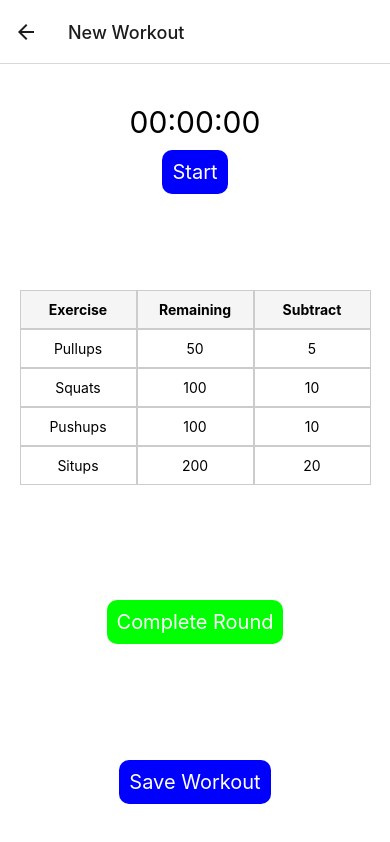
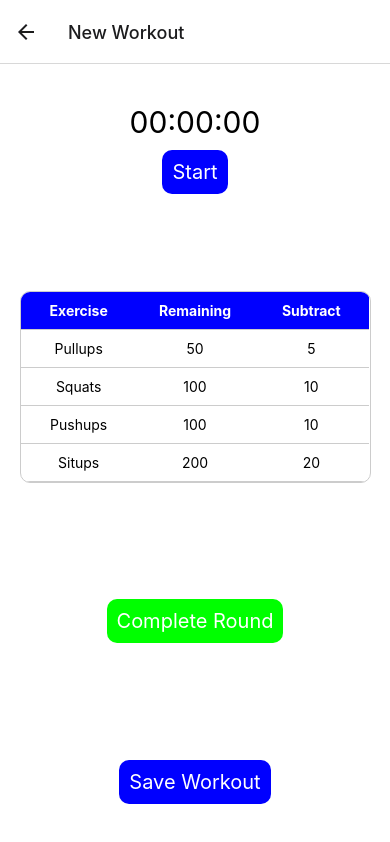
Before and after one commit to SebastienFauque/one-punch-man-workout-app, a React Native app: screen /NewWorkout in a window 390 px wide. Built offline with nearby package versions, Linux system fonts and the light colour scheme.

Commit message:
Make the table look more modern.

```diff
--- a/pages/NewWorkoutScreen.tsx
+++ b/pages/NewWorkoutScreen.tsx
@@ -101,7 +101,6 @@ export const NewWorkoutScreen: React.FC = () => {
     </View>
   );
 };
-
 const styles = StyleSheet.create({
   container: {
     flex: 1,
@@ -129,6 +128,10 @@ const styles = StyleSheet.create({
   grid: {
     width: '90%',
     marginBottom: 20,
+    borderRadius: 10,
+    borderWidth: 1,
+    borderColor: '#ccc',
+    overflow: 'hidden',
   },
   gridRow: {
     flexDirection: 'row',
@@ -137,12 +140,13 @@ const styles = StyleSheet.create({
     flex: 1,
     textAlign: 'center',
     padding: 10,
-    borderWidth: 1,
     borderColor: '#ccc',
+    borderBottomWidth: 1,
   },
   header: {
     fontWeight: 'bold',
-    backgroundColor: '#f5f5f5',
+    backgroundColor: '#00f',
+    color: '#fff',
   },
   completeRoundButton: {
     padding: 10,
```
